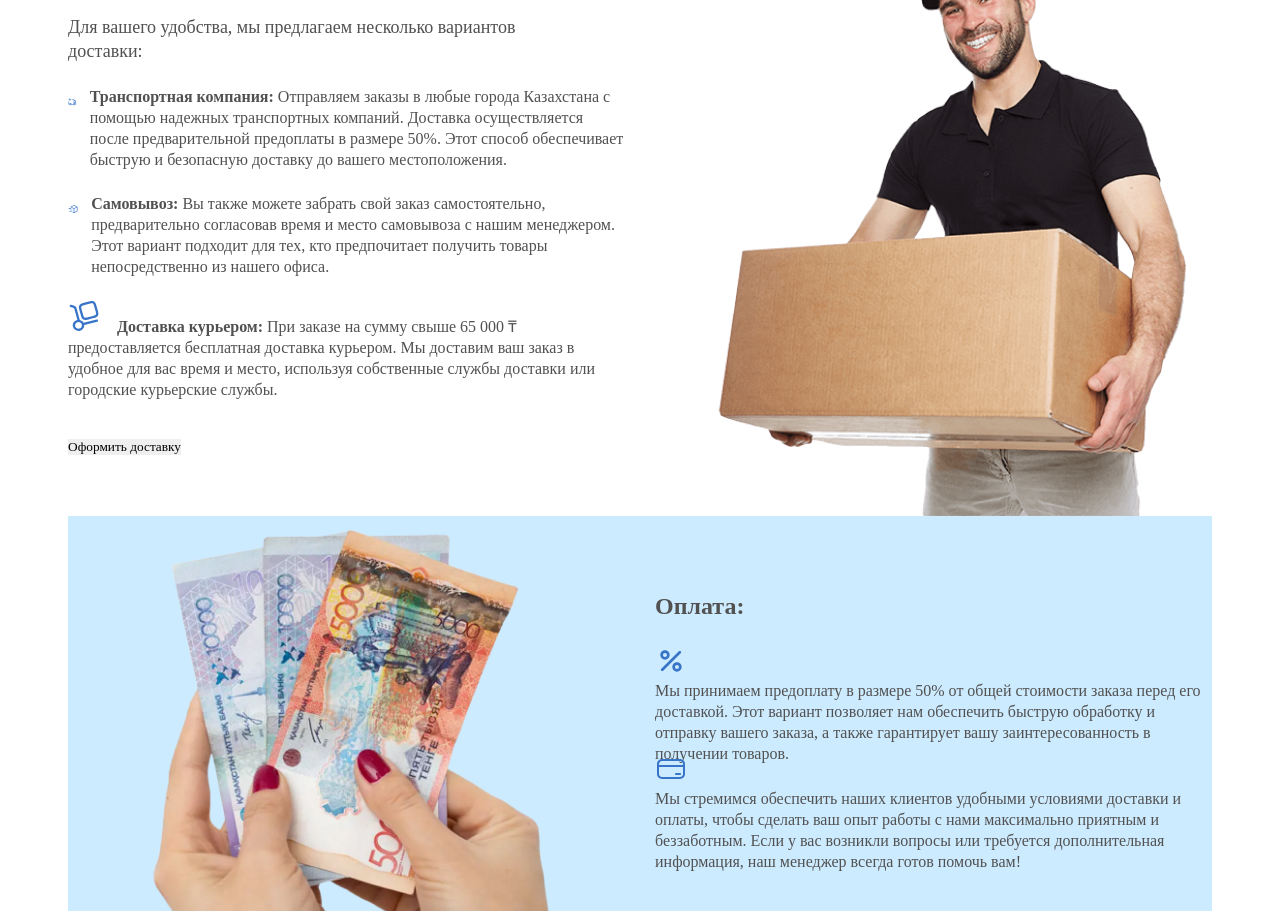
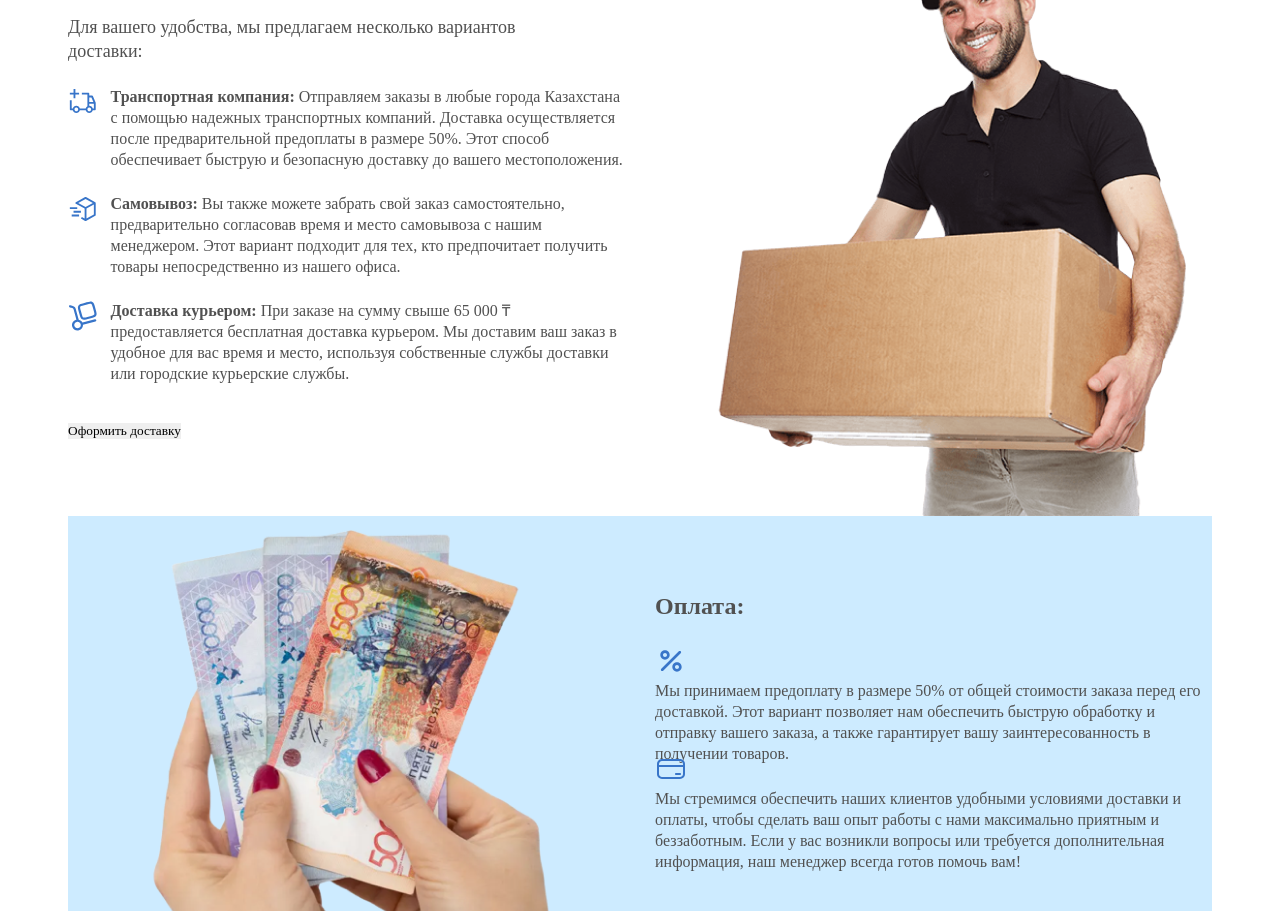
Before and after one commit to vovchik519/decor, a plain HTML site: page index.html in a window 1280 px wide. Shown: the part 4808-5722 px from the top of the page. Drawn offline with Linux system fonts and the light colour scheme.

Commit message:
icon width

```diff
--- a/assets/scss/style/_payment.scss
+++ b/assets/scss/style/_payment.scss
@@ -1,13 +1,12 @@
 .payment {
-
     // .payment__wrapper
 
-    &__wrapper {}
+    &__wrapper {
+    }
 
     // .payment__title
 
     &__title {
-
         margin-top: 85px;
         font-family: PT Serif;
         font-size: 30px;
@@ -17,8 +16,6 @@
         text-align: left;
 
         color: #515151;
-
-
     }
 
     // .payment__wrap
@@ -29,7 +26,8 @@
 
     // .payment__left
 
-    &__left {}
+    &__left {
+    }
 
     // .payment__left-title
 
@@ -44,7 +42,6 @@
         margin-top: 65px;
 
         color: #515151;
-
     }
 
     // .payment__text
@@ -60,7 +57,6 @@
         margin-top: 23px;
 
         color: #515151;
-
     }
 
     // .payment__list
@@ -83,13 +79,11 @@
         text-align: left;
 
         color: #515151;
-
     }
 
     // .payment__item
 
     &__item {
-
         display: flex;
         width: 557px;
         margin-top: 23px;
@@ -102,6 +96,9 @@
     }
 
     // .payment__button
+    &__item-text{
+        width: 100%;
+    }
 
     &__button {
         margin-top: 39px;
@@ -120,13 +117,13 @@
     &__bottom {
         display: flex;
         align-items: center;
-        background: #83CCFF66;
-
+        background: #83ccff66;
     }
 
     // .payment__bottom-left
 
-    &__bottom-left {}
+    &__bottom-left {
+    }
 
     // .payment__bottom-image
 
@@ -152,7 +149,6 @@
         text-align: left;
 
         color: #515151;
-
     }
 
     // .payment__bottom-text-wrap
@@ -165,7 +161,6 @@
 
         top: 7542px;
         left: 736px;
-
     }
 
     // .payment__bottom-text
@@ -179,6 +174,5 @@
         text-align: left;
 
         color: #515151;
-
     }
 }
--- a/index.html
+++ b/index.html
@@ -483,7 +483,7 @@
                                         <svg class="icon">
                                             <use xlink:href="./assets/icon/sprite.svg#icon-transport"></use>
                                         </svg>
-                                        <p>
+                                        <p class="payment__item-text">
                                             <strong>Транспортная
                                                 компания:</strong>
                                             Отправляем заказы в любые города
@@ -501,7 +501,7 @@
                                         <svg class="icon">
                                             <use xlink:href="./assets/icon/sprite.svg#icon-pickup"></use>
                                         </svg>
-                                        <p>
+                                        <p class="payment__item-text">
                                             <strong>Самовывоз:</strong> Вы
                                             также можете забрать свой заказ
                                             самостоятельно, предварительно
@@ -513,10 +513,10 @@
                                         </p>
                                     </li>
                                     <li class="payment__item">
-                                        <p>
-                                            <svg class="icon">
-                                                <use xlink:href="./assets/icon/sprite.svg#icon-courier"></use>
-                                            </svg>
+                                        <svg class="icon">
+                                            <use xlink:href="./assets/icon/sprite.svg#icon-courier"></use>
+                                        </svg>
+                                        <p class="payment__item-text">
                                             <strong>Доставка курьером:</strong>
                                             При заказе на сумму свыше 65 000
                                             ₸ предоставляется бесплатная
```
Also changed, not shown: assets/css/style.min.css.
